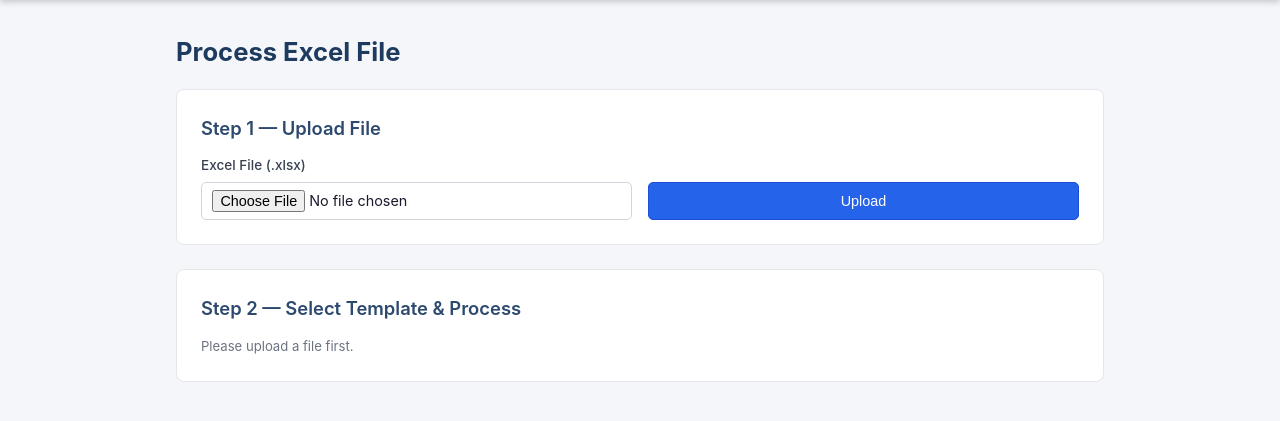
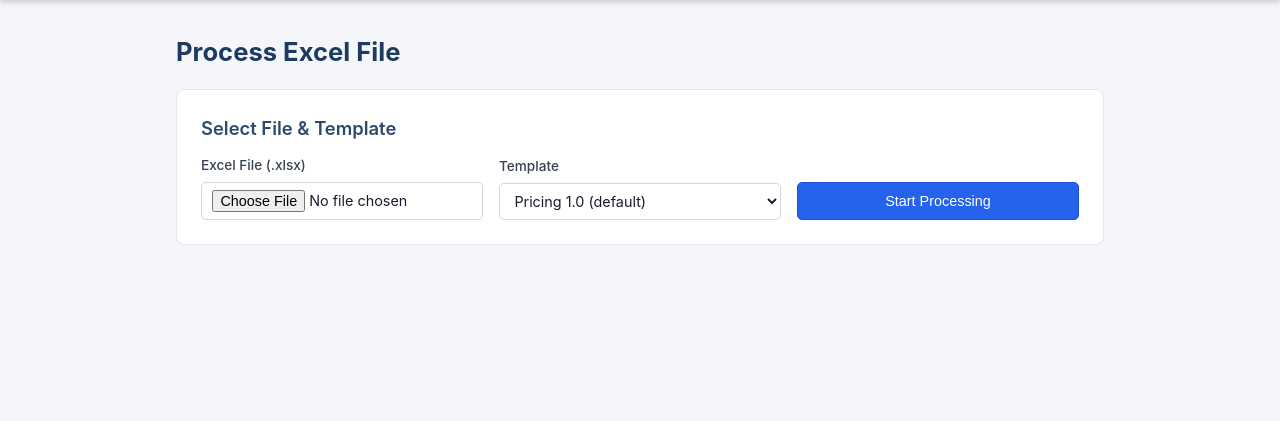
Before and after one commit to hardex/Excel2db, a FastAPI app: page /process in a window 1280 px wide. Shown: the part 52-473 px from the top of the page. Run offline with FastAPI, Linux system fonts and the light colour scheme.

Commit message:
Process Excel File minor changes

```diff
--- a/app/routes/processing.py
+++ b/app/routes/processing.py
@@ -86,10 +86,6 @@ async def process_page(request: Request):
     default_tmpl = get_default_template()
     msg = request.query_params.get("msg", "")
     msg_type = request.query_params.get("msg_type", "success")
-    session = _get_session(request)
-    uploaded_file = session.get("source_filename") if session else None
-    selected_code = session.get("template_code") if session else None
-    selected_version = session.get("template_version") if session else None
     return templates_engine.TemplateResponse(
         request,
         "process.html",
@@ -98,55 +94,31 @@ async def process_page(request: Request):
             "default_template": default_tmpl,
             "msg": msg,
             "msg_type": msg_type,
-            "uploaded_file": uploaded_file,
-            "selected_code": selected_code,
-            "selected_version": selected_version,
         },
     )
-
-
-@router.post("/upload")
-async def upload_file(
-    request: Request,
-    file: UploadFile = File(...),
-):
-    if not file.filename or not file.filename.endswith(".xlsx"):
-        return _redirect("/process", "Only .xlsx files are accepted", "error")
-
-    filename = file.filename
-    logger.info(f"Upload started: source={filename}")
-
-    dest = UPLOADS_DIR / filename
-    content = await file.read()
-    with open(dest, "wb") as f_out:
-        f_out.write(content)
-
-    logger.info(f"Upload completed: source={filename}")
-
-    # Create / update session with file info
-    session = _get_session(request) or {}
-    session["source_filename"] = filename
-    # Clear any previous processing state when a new file is uploaded
-    for key in ("extracted", "validation_errors", "corrections", "output_path"):
-        session.pop(key, None)
-
-    resp = _redirect("/process", f"File '{filename}' uploaded successfully")
-    _set_session(resp, session)
-    return resp
 
 
 @router.post("/start")
 async def start_processing(
     request: Request,
+    file: UploadFile = File(...),
     template_code: str = Form(...),
     template_version: str = Form(...),
 ):
-    session = _get_session(request)
-    if not session or not session.get("source_filename"):
-        return _redirect("/process", "Please upload a file first", "error")
+    # Validate and save file
+    if not file.filename or not file.filename.endswith(".xlsx"):
+        return _redirect("/process", "Only .xlsx files are accepted", "error")
 
-    source_filename = session["source_filename"]
-    file_path = str(UPLOADS_DIR / source_filename)
+    source_filename = file.filename
+    logger.info(f"Upload started: source={source_filename}")
+
+    dest = UPLOADS_DIR / source_filename
+    content = await file.read()
+    with open(dest, "wb") as f_out:
+        f_out.write(content)
+
+    logger.info(f"Upload completed: source={source_filename}")
+    file_path = str(dest)
 
     tmpl = get_template(template_code, template_version)
     if not tmpl:
@@ -166,6 +138,7 @@ async def start_processing(
     # Validate
     errors = validate_fields(active_fields, extracted)
 
+    session = {"source_filename": source_filename}
     session["template_code"] = template_code
     session["template_version"] = template_version
     session["extracted"] = extracted
--- a/app/static/css/style.css
+++ b/app/static/css/style.css
@@ -207,6 +207,12 @@ textarea {
   color: #1a1a2e;
   transition: border-color 0.15s;
   width: 100%;
+  box-sizing: border-box;
+  min-height: 2.35rem;
+}
+
+select {
+  height: 2.35rem;
 }
 
 input[type="text"]:focus,
@@ -428,6 +434,11 @@ input[readonly] {
   white-space: pre;
   line-height: 1.55;
 }
+.json-preview code {
+  background: transparent;
+  color: inherit;
+  padding: 0;
+}
 
 /* ─── Log View ───────────────────────────────────────────────────────────── */
 .log-view {
--- a/app/templates/process.html
+++ b/app/templates/process.html
@@ -4,75 +4,42 @@
 {% block content %}
 <h1>Process Excel File</h1>
 
-<div class="process-steps">
+<section class="form-section">
+  <h2>Select File &amp; Template</h2>
 
-  <!-- Step 1: Upload -->
-  <section class="form-section">
-    <h2>Step 1 — Upload File</h2>
-    <form method="post" action="/process/upload" enctype="multipart/form-data">
-      <div class="form-row">
+  <form method="post" action="/process/start" enctype="multipart/form-data">
+    <div class="form-row" style="flex-wrap: wrap;">
       <div class="form-group">
         <label for="file">Excel File (.xlsx)</label>
         <input type="file" id="file" name="file" accept=".xlsx" required />
       </div>
-        <div class="form-group" style="align-self: flex-end;">
-          <button type="submit" class="btn btn--primary">Upload</button>
-        </div>
-      </div>
-    </form>
-
-    {% if uploaded_file %}
-    <div class="status-box status-box--success">
-      <strong>Uploaded:</strong> {{ uploaded_file }}
-    </div>
-    {% endif %}
-  </section>
-
-  <!-- Step 2: Start Processing -->
-  <section class="form-section">
-    <h2>Step 2 — Select Template &amp; Process</h2>
-
-    {% if not uploaded_file %}
-    <p class="hint">Please upload a file first.</p>
-    {% else %}
-    <form method="post" action="/process/start">
-      <div class="form-row">
       <div class="form-group">
         <label for="template_select">Template</label>
         {% if all_templates %}
-          <select id="template_select" name="template_code" onchange="syncVersion(this)"
-                  {% if not uploaded_file %}disabled{% endif %}>
+        <select id="template_select" name="template_code" onchange="syncVersion(this)">
           {% for tmpl in all_templates %}
           <option value="{{ tmpl.template_code }}"
                   data-version="{{ tmpl.template_version }}"
-                    {% if selected_code == tmpl.template_code and selected_version == tmpl.template_version %}selected
-                    {% elif not selected_code and default_template and tmpl.template_code == default_template.template_code and tmpl.template_version == default_template.template_version %}selected
-                    {% endif %}>
+                  {% if default_template and tmpl.template_code == default_template.template_code and tmpl.template_version == default_template.template_version %}selected{% endif %}>
             {{ tmpl.template_code }} {{ tmpl.template_version }}
             {% if tmpl.is_default %}(default){% endif %}
           </option>
           {% endfor %}
         </select>
         <input type="hidden" id="template_version_hidden" name="template_version"
-                 value="{{ selected_version or (default_template.template_version if default_template else '') }}" />
+               value="{{ default_template.template_version if default_template else '' }}" />
         {% else %}
         <p class="hint">No templates available. <a href="/templates/new">Create one first</a>.</p>
         {% endif %}
       </div>
+      {% if all_templates %}
       <div class="form-group" style="align-self: flex-end;">
-          {% if all_templates %}
-          <button type="submit" class="btn btn--primary"
-                  {% if not uploaded_file %}disabled{% endif %}>
-            Start Processing
-          </button>
+        <button type="submit" class="btn btn--primary">Start Processing</button>
+      </div>
       {% endif %}
     </div>
-      </div>
   </form>
-    {% endif %}
 </section>
-
-</div>
 
 <script>
 function syncVersion(select) {
```
Also changed, not shown: 1 other file. Lines whose indentation alone changed are shown as unchanged.
